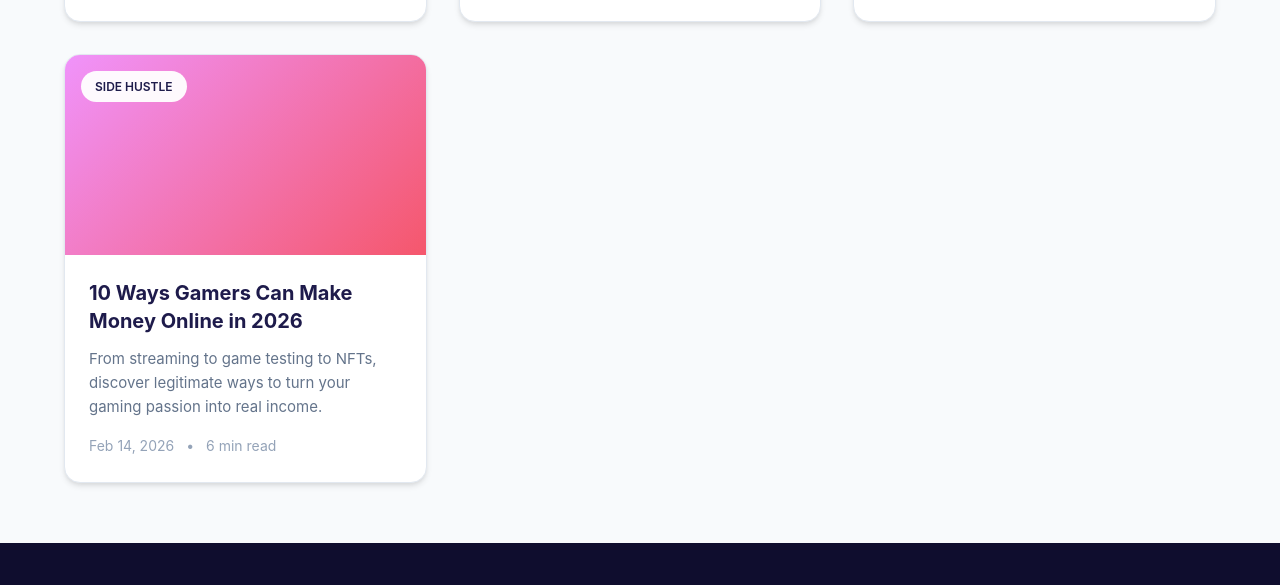
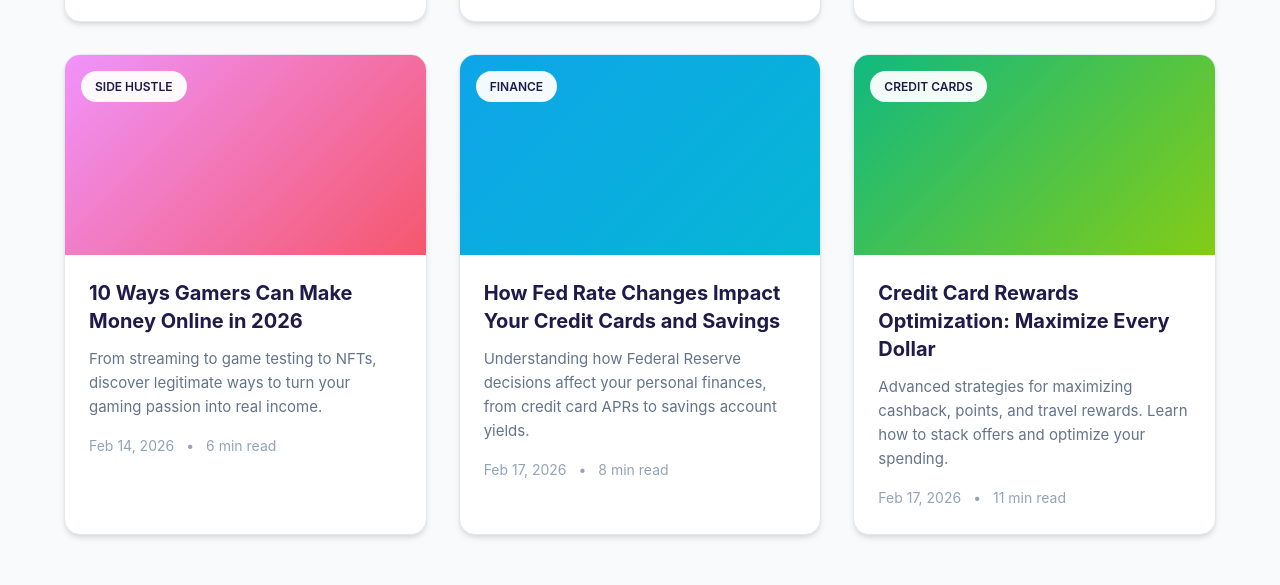
Before and after one commit to anthonydimayugabusiness-cmyk/creditgamerarea, a plain HTML site: page blog/index.html in a window 1280 px wide. Shown: the part 1175-1760 px from the top of the page. Drawn offline with Linux system fonts and the light colour scheme.

Commit message:
Move all blog posts to /blog/ folder and update all links

```diff
--- a/blog/index.html
+++ b/blog/index.html
@@ -114,7 +114,7 @@
                     </div>
                 </a>
 
-                <a href="/blog-build-credit.html" class="blog-card">
+                <a href="/blog/build-credit-from-zero.html" class="blog-card">
                     <div class="blog-image" style="background: linear-gradient(135deg, #667eea 0%, #764ba2 100%);">
                         <span class="blog-tag">Credit</span>
                     </div>
@@ -129,7 +129,7 @@
                     </div>
                 </a>
 
-                <a href="/blog-make-money.html" class="blog-card">
+                <a href="/blog/make-money-gaming-2026.html" class="blog-card">
                     <div class="blog-image" style="background: linear-gradient(135deg, #f093fb 0%, #f5576c 100%);">
                         <span class="blog-tag">Side Hustle</span>
                     </div>
@@ -140,6 +140,36 @@
                             <span>Feb 14, 2026</span>
                             <span>•</span>
                             <span>6 min read</span>
+                        </div>
+                    </div>
+                </a>
+
+                <a href="/blog/fed-rates-impact.html" class="blog-card">
+                    <div class="blog-image" style="background: linear-gradient(135deg, #0ea5e9 0%, #06b6d4 100%);">
+                        <span class="blog-tag">Finance</span>
+                    </div>
+                    <div class="blog-content">
+                        <h3>How Fed Rate Changes Impact Your Credit Cards and Savings</h3>
+                        <p>Understanding how Federal Reserve decisions affect your personal finances, from credit card APRs to savings account yields.</p>
+                        <div class="blog-meta">
+                            <span>Feb 17, 2026</span>
+                            <span>•</span>
+                            <span>8 min read</span>
+                        </div>
+                    </div>
+                </a>
+
+                <a href="/blog/rewards-optimization.html" class="blog-card">
+                    <div class="blog-image" style="background: linear-gradient(135deg, #10b981 0%, #84cc16 100%);">
+                        <span class="blog-tag">Credit Cards</span>
+                    </div>
+                    <div class="blog-content">
+                        <h3>Credit Card Rewards Optimization: Maximize Every Dollar</h3>
+                        <p>Advanced strategies for maximizing cashback, points, and travel rewards. Learn how to stack offers and optimize your spending.</p>
+                        <div class="blog-meta">
+                            <span>Feb 17, 2026</span>
+                            <span>•</span>
+                            <span>11 min read</span>
                         </div>
                     </div>
                 </a>
```
Also changed, not shown: index.html (+4 -4 lines), blog/build-credit-from-zero.html (renamed from blog-build-credit.html), blog/fed-rates-impact.html (renamed from blog-fed-rates-impact.html), blog/gen-z-investing.html (renamed from blog-gen-z-investing.html), blog/interest-rate-cap.html (renamed from blog-interest-rate-cap.html), blog/make-money-gaming-2026.html (renamed from blog-make-money.html), blog/rewards-optimization.html (renamed from blog-rewards-optimization.html).
